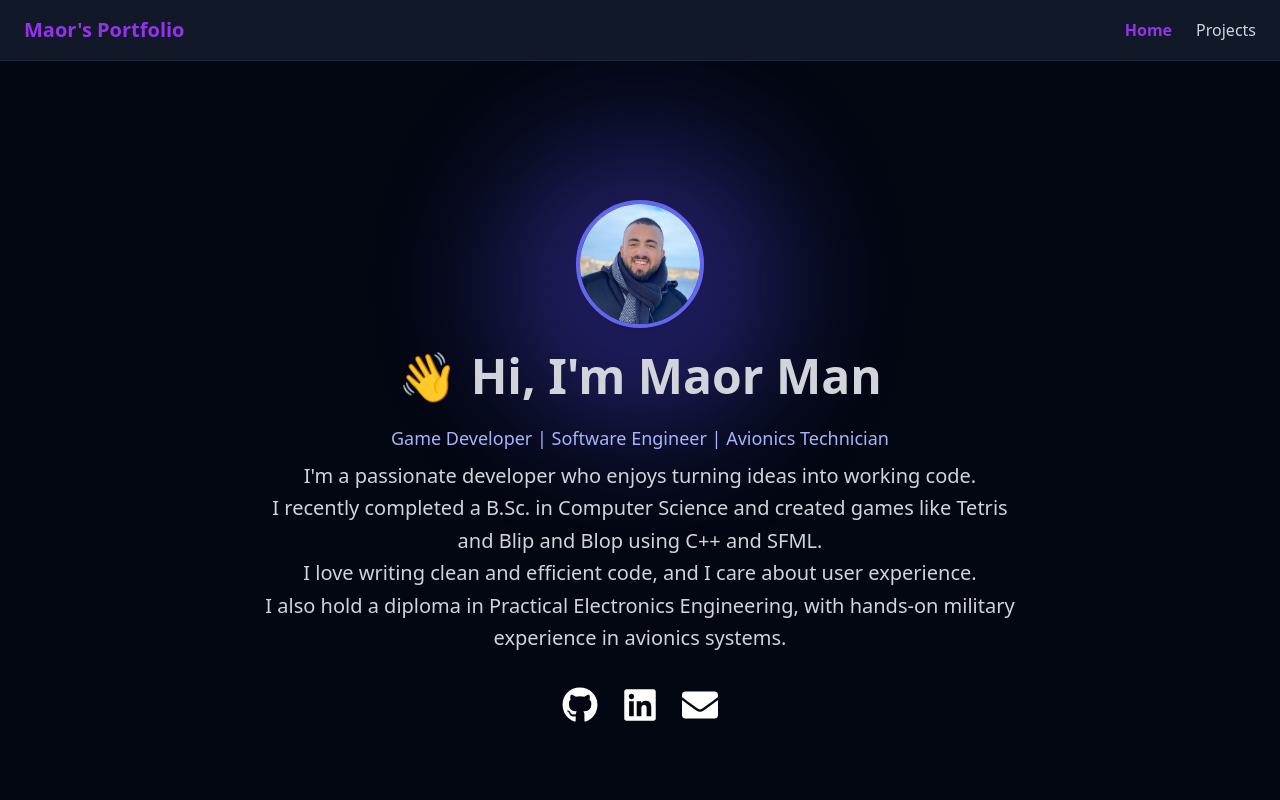
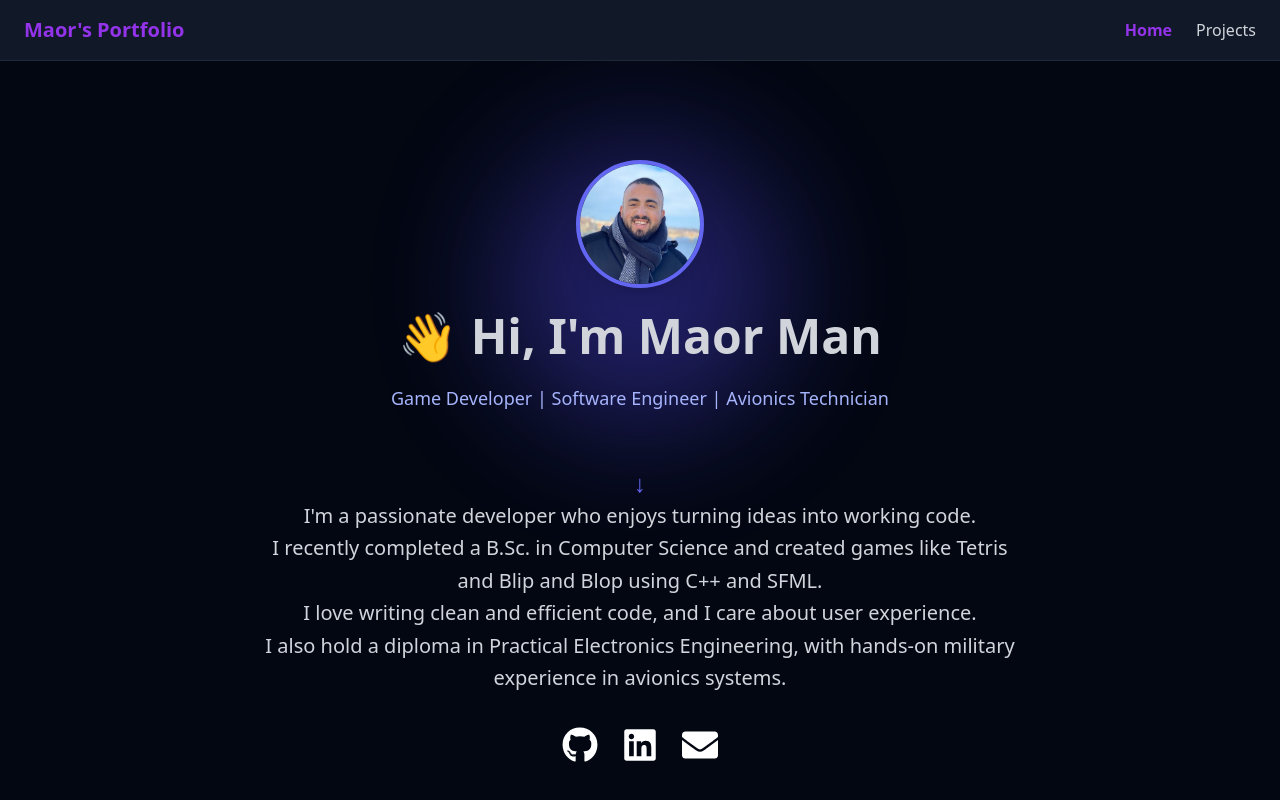
Before and after one commit to MaorMan1/my-portfolio, a React (Vite) app in the folder frontend/: page / in a window 1280 px wide. Shown: the top 800 px of the page. Built offline with nearby package versions, Linux system fonts and the light colour scheme.

Commit message:
Home Page changes

```diff
--- a/frontend/src/pages/Home.tsx
+++ b/frontend/src/pages/Home.tsx
@@ -52,6 +52,10 @@ function Home() {
       <p className="text-lg text-indigo-300 mb-2 animate-fade-in delay-200">
         Game Developer | Software Engineer | Avionics Technician
       </p>
+
+
+
+      <div className="mt-12 animate-bounce text-indigo-500 text-2xl">↓</div>
 
       {/* 📝 Description with interactive glow */}
       <div
```
